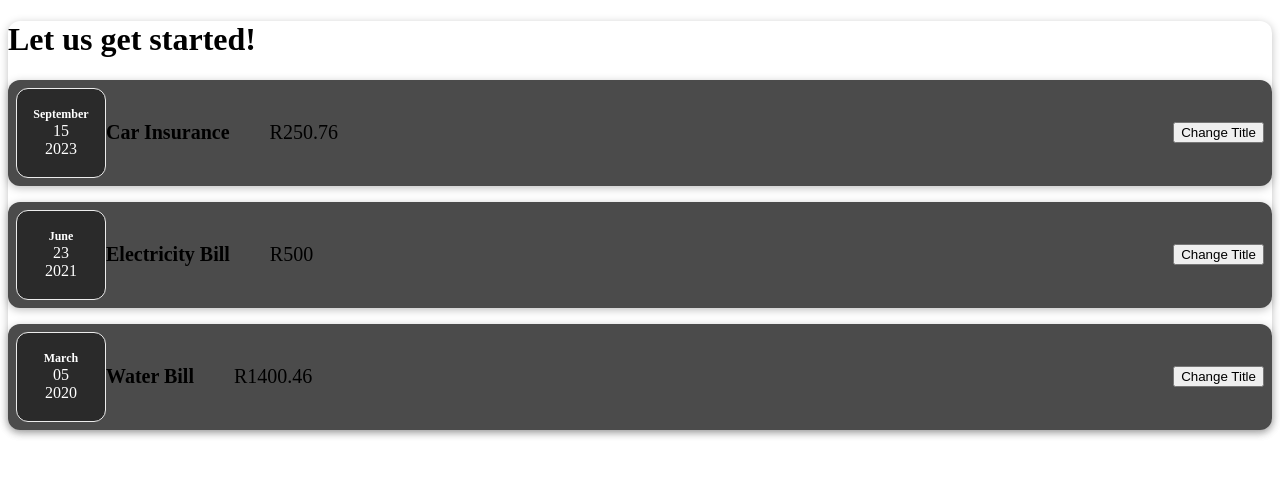
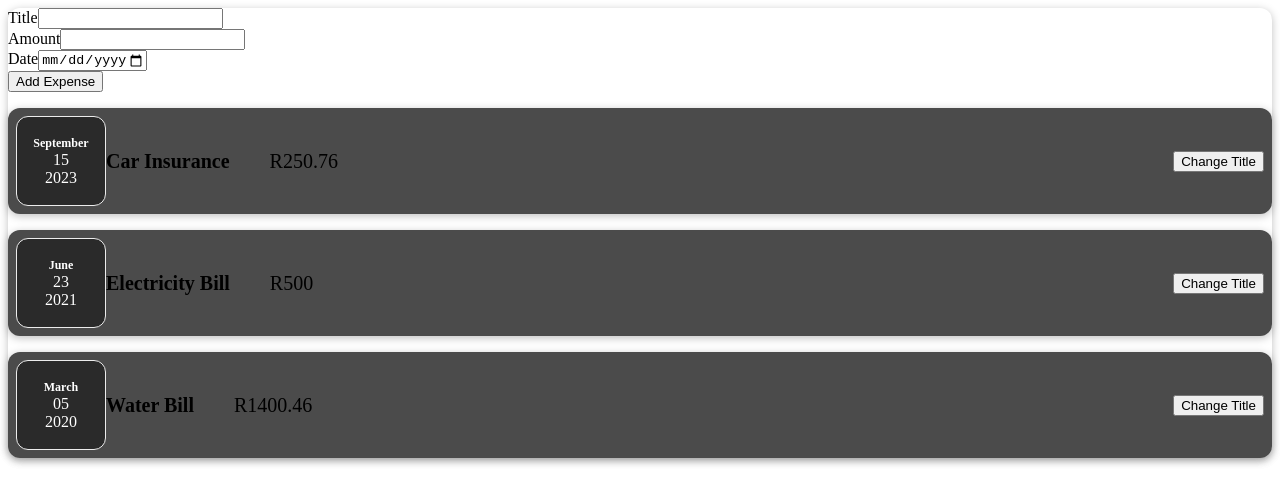
Before and after one commit to tommyshado/reactjs-expense-tracker-app, a React (Vite) app: page / in a window 1280 px wide. Shown: the top 504 px of the page. Built offline with nearby package versions, Linux system fonts and the light colour scheme.

Commit message:
added an ExpenseForm

```diff
--- a/src/App.jsx
+++ b/src/App.jsx
@@ -1,4 +1,6 @@
 import Card from "./components/UI/Card";
+
+import NewExpense from "./components/NewExpense/NewExpense";
 import ExpenseItem from "./components/Expenses/ExpenseItem";
 
 const App = () => {
@@ -9,7 +11,7 @@
   ];
   return (
     <Card>
-      <h1>Let us get started!</h1>
+      <NewExpense />
       <ExpenseItem
         title={expenses[0].title}
         amount={expenses[0].amount}
--- /dev/null
+++ b/src/components/NewExpense/ExpenseForm.jsx
@@ -0,0 +1,25 @@
+const ExpenseForm = () => {
+    return (
+        <form>
+            <div>
+                <div>
+                    <label>Title</label>
+                    <input type="text" />
+                </div>
+                <div>
+                    <label>Amount</label>
+                    <input type="number" step="0.01" />
+                </div>
+                <div>
+                    <label>Date</label>
+                    <input type="date" min="2022-01-01" max="2023-12-30" />
+                </div>
+                <div>
+                    <button type="submit">Add Expense</button>
+                </div>
+            </div>
+        </form>
+    )
+};
+
+export default ExpenseForm;
--- /dev/null
+++ b/src/components/NewExpense/NewExpense.jsx
@@ -0,0 +1,11 @@
+import ExpenseForm from "./ExpenseForm";
+
+const NewExpense = () => {
+    return (
+        <div>
+            <ExpenseForm />
+        </div>
+    )
+};
+
+export default NewExpense;
```
Also changed, not shown: src/components/NewExpense/NewExpense.css (added).
